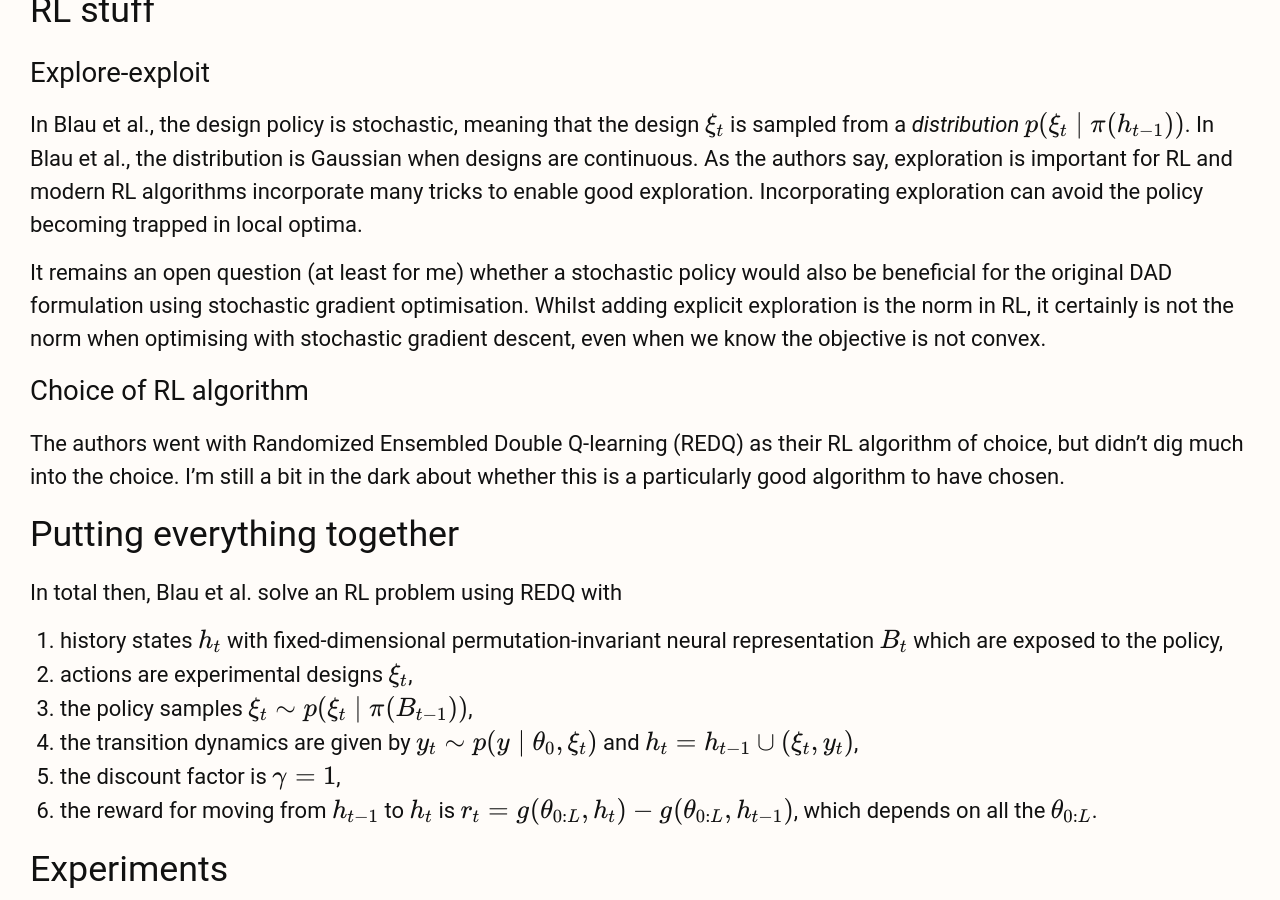
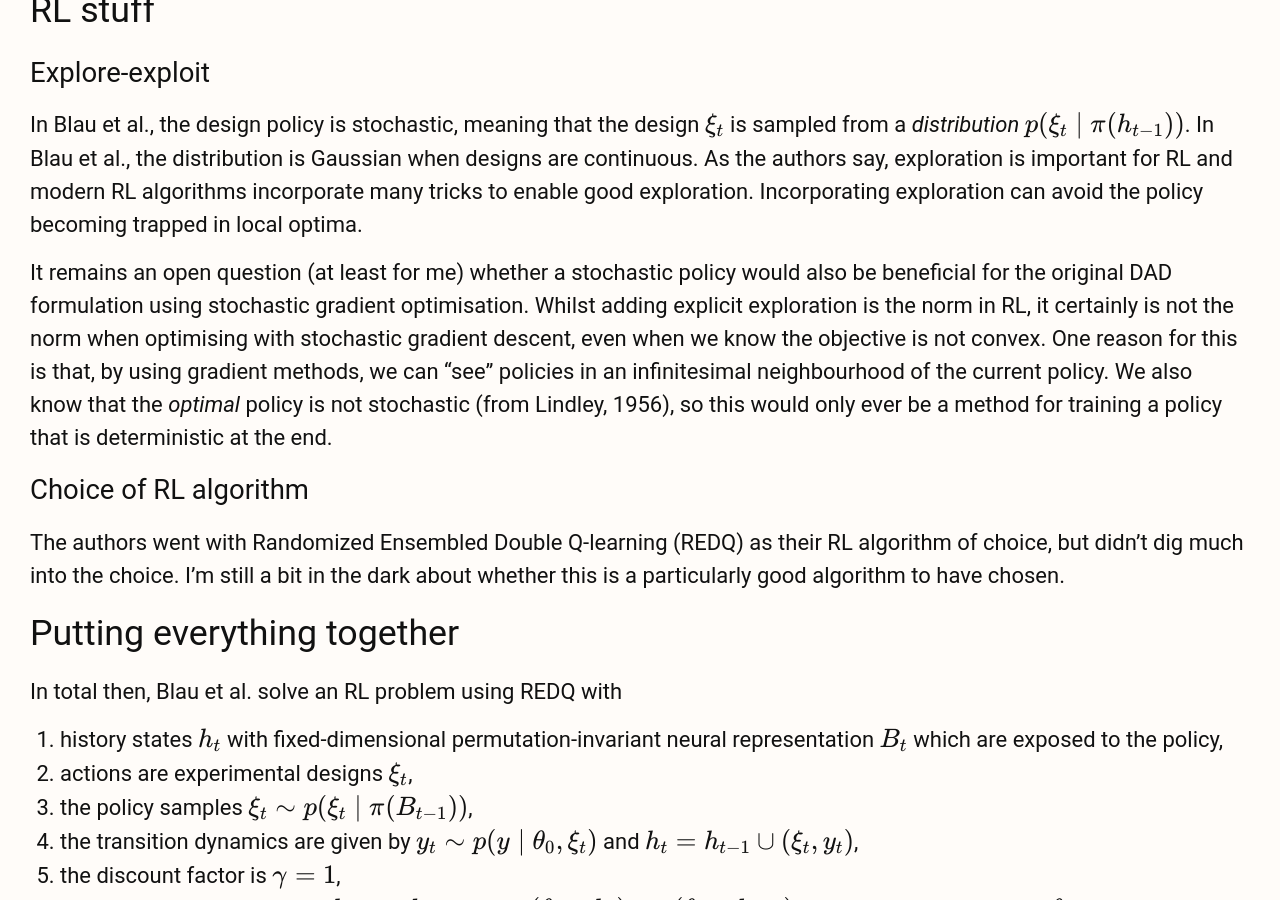
Before and after one commit to ae-foster/ae-foster.github.io, a Jekyll site: the page built from _posts/2022-10-14-rl-dad.markdown, in a window 1280 px wide and 900 px high, scrolled down 3630 px. Built offline with Jekyll 4.4.1, drawn with Linux system fonts in a browser that asks for light colours; nearby versions of some CDN libraries; some of the changed text lies outside the part shown.

Commit message:
Notes on deterministic policies

```diff
--- a/_posts/2022-10-14-rl-dad.markdown
+++ b/_posts/2022-10-14-rl-dad.markdown
@@ -101,7 +101,7 @@
 #### Explore-exploit
 In Blau et al., the design policy is stochastic, meaning that the design $$\xi_t$$ is sampled from a *distribution* $$p(\xi_t \mid \pi(h_{t-1}))$$. In Blau et al., the distribution is Gaussian when designs are continuous. As the authors say, exploration is important for RL and modern RL algorithms incorporate many tricks to enable good exploration. Incorporating exploration can avoid the policy becoming trapped in local optima.
 
-It remains an open question (at least for me) whether a stochastic policy would also be beneficial for the original DAD formulation using stochastic gradient optimisation. Whilst adding explicit exploration is the norm in RL, it certainly is not the norm when optimising with stochastic gradient descent, even when we know the objective is not convex.
+It remains an open question (at least for me) whether a stochastic policy would also be beneficial for the original DAD formulation using stochastic gradient optimisation. Whilst adding explicit exploration is the norm in RL, it certainly is not the norm when optimising with stochastic gradient descent, even when we know the objective is not convex. One reason for this is that, by using gradient methods, we can "see" policies in an infinitesimal neighbourhood of the current policy. We also know that the *optimal* policy is not stochastic (from Lindley, 1956), so this would only ever be a method for training a policy that is deterministic at the end.
 
 #### Choice of RL algorithm
 The authors went with Randomized Ensembled Double Q-learning (REDQ) as their RL algorithm of choice, but didn’t dig much into the choice. I’m still a bit in the dark about whether this is a particularly good algorithm to have chosen.
@@ -270,6 +270,8 @@
 
 Shen, W., & Huan, X. (2021). Bayesian sequential optimal experimental design for nonlinear models using policy gradient reinforcement learning. arXiv preprint arXiv:2110.15335.
 
+Lindley, D. V. (1956). On a measure of the information provided by an experiment. The Annals of Mathematical Statistics, 27(4), 986-1005.
+
 Doshi-Velez, F., & Konidaris, G. (2016). Hidden parameter markov decision processes: A semiparametric regression approach for discovering latent task parametrizations. In IJCAI: proceedings of the conference (Vol. 2016, p. 1432). NIH Public Access.
 
 Moffat, H., Hainy, M., Papanikolaou, N. E., & Drovandi, C. (2020). Sequential experimental design for predator–prey functional response experiments. Journal of the Royal Society Interface, 17(166), 20200156.
```
